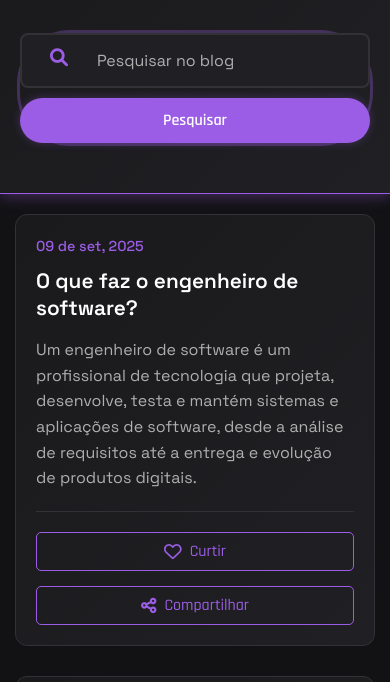
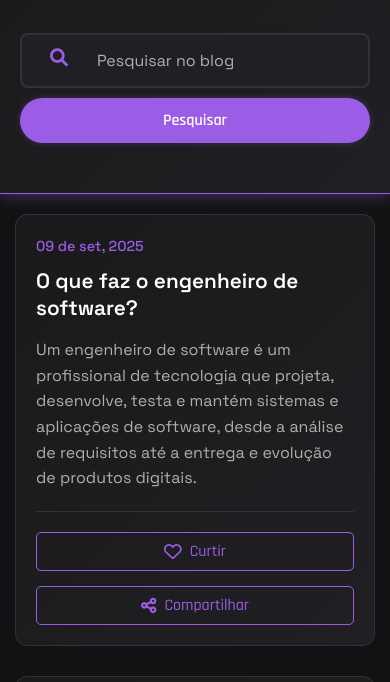
Before and after one commit to Fillipegomesdev/BlogDiarioDev, a plain HTML site: page index.html in a window 390 px wide. Both pictures are taken after a click on the button "Pesquisar". Shown: the part 88-770 px from the top of the page. Drawn offline with Linux system fonts and the light colour scheme; files whose address does not match are found by name; a web font is replaced by a local one.

Commit message:
atualizando responsividade do site

```diff
--- a/assets/css/style.css
+++ b/assets/css/style.css
@@ -58,13 +58,13 @@ body {
     border: 2px solid #323236;
     border-radius: 50px;
     padding: 5px;
-    transition: all 0.4s cubic-bezier(0.4, 0, 0.2, 1);
-    box-shadow: 0 4px 10px rgba(0, 0, 0, 0.1);
+    transition: all 0.3s ease-in-out;
+    box-shadow: 0 2px 6px rgba(0, 0, 0, 0.1);
 }
 
 .search-box:focus-within {
     border-color: var(--primary-color);
-    box-shadow: 0 0 0 3px var(--primary-glow);
+    box-shadow: 0 0 8px var rgba(155, 93, 229,0.2);
 }
 
 .search-icon {
@@ -86,7 +86,7 @@ body {
     color: #FFFFFF;
     font-size: 16px;
     font-family: 'Space Grotesk', sans-serif;
-    outline: none;
+    outline: none; /*Remove contorno padrao do navegador */
 }
 
 #search-input::placeholder {
@@ -102,16 +102,16 @@ body {
     font-size: 16px;
     font-weight: 600;
     cursor: pointer;
-    transition: all 0.4s cubic-bezier(0.4, 0, 0.2, 1);
+    transition: all 0.3s ease-in-out;
     font-family: 'Rajdhani', sans-serif;
     white-space: nowrap;
-    box-shadow: 0 0 8px var(--primary-glow);
+    box-shadow: 0 0 6px rgba(155, 93, 229, 0.3); /* glow discreto */
 }
 
 #search-button:hover {
     background-color: #7a3ecb;
     transform: translateY(-2px);
-    box-shadow: 0 6px 15px var(--primary-glow);
+    box-shadow: 0 4px 15px rgba(155, 93, 229, 0.3);
     animation: pulse 1.2s infinite;
 }
 
```
